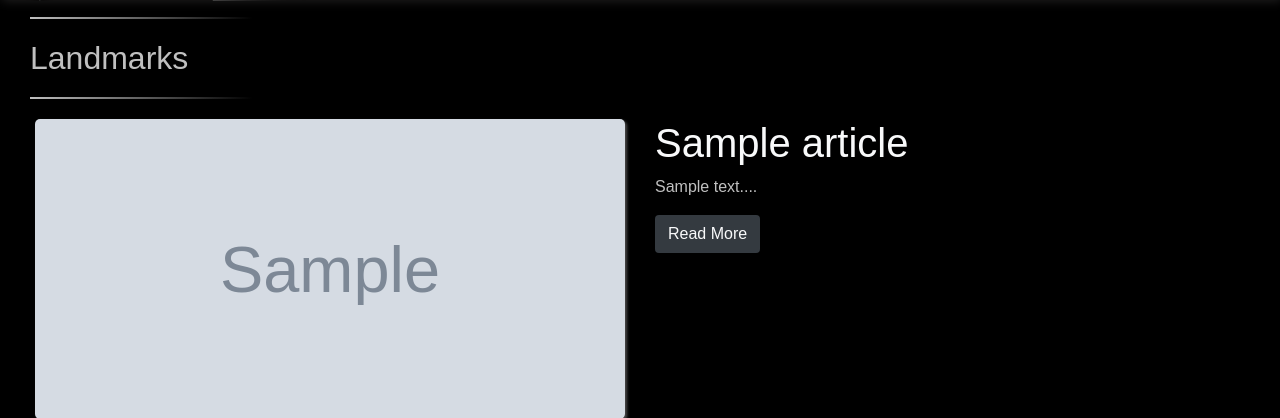
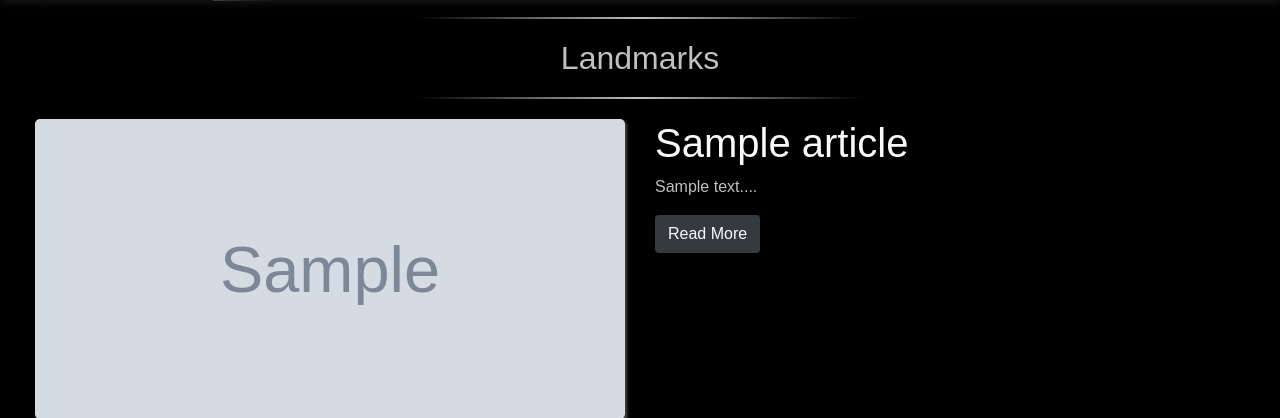
Before and after one commit to randazzle/NewMinorProjectDjango, a Django app: page /all-articles/ in a window 1280 px wide. Shown: the part 48-466 px from the top of the page. Run offline with Django 3.2, Linux system fonts and the light colour scheme; tables that the repository leaves empty hold one stand-in row (values such as "Sample post"); grey boxes marked "Sample" are stand-in pictures; some libraries are stand-ins or nearby versions.

Commit message:
minor design changes in landmark page

```diff
--- a/articles/templates/articles/all_articles.html
+++ b/articles/templates/articles/all_articles.html
@@ -3,12 +3,12 @@
 {% load static %}
 
 {% block content %}
-<div style="margin-top: 65px; margin-left: 10px;">
-    <div  style="width: 35%; background-image: linear-gradient(to right,silver, rgb(0, 0, 0,0) 50%); height: 2px; margin:20px;">
+<div style="margin-top: 65px; text-align: center;">
+    <div  style="width: 35%; background-image: linear-gradient(to right,rgb(0, 0, 0,0) ,silver, rgb(0, 0, 0,0) ); height: 2px;; margin:auto;">
 		<hr style="opacity: 0;">
 	</div>
     <h2 style="margin:20px;color: silver;">Landmarks</h2>
-    <div  style=" background-image: linear-gradient(to right,silver, rgb(0, 0, 0,0) 50%); height: 2px; margin:20px;width: 35%;">
+    <div  style=" background-image: linear-gradient(to right,rgb(0, 0, 0,0) ,silver, rgb(0, 0, 0,0) ); height: 2px; margin:auto;width: 35%;">
 		<hr style="opacity: 0;">
 	</div>
 </div>
```
